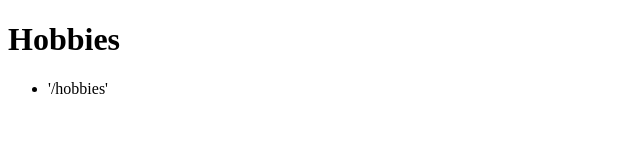
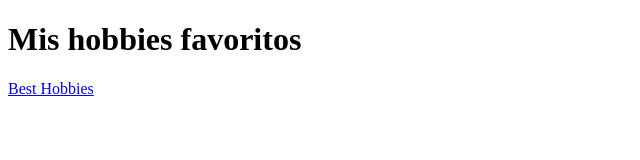
Before and after one commit to SerafinMLG/202309-w6ch5-serafin-alferez-back, a website: page public/index.html in a window 1280 px wide. Shown: the whole page, without its empty margins (0-640 px from the left). Drawn offline with Linux system fonts and the light colour scheme.

Commit message:
Correction in index.html

```diff
--- a/public/index.html
+++ b/public/index.html
@@ -5,16 +5,14 @@
   <meta charset="UTF-8">
   <meta name="viewport" content="width=device-width, initial-scale=1.0">
   <link rel="shortcut icon" href="favicon.svg" type="image/svg">
-  <title>API Sample</title>
+  <title>Hobbies</title>
 </head>
 
 <body>
-  <header>
-    <h1>Hobbies</h1>
-    <ul>
-      <li>'/hobbies'</li>
-    </ul>
-  </header>
+  <h1>Mis hobbies favoritos</h1>
+  <p>
+    <a href="/hobbies">Best Hobbies</a>
+  </p>
 </body>
 
 </html>
```
